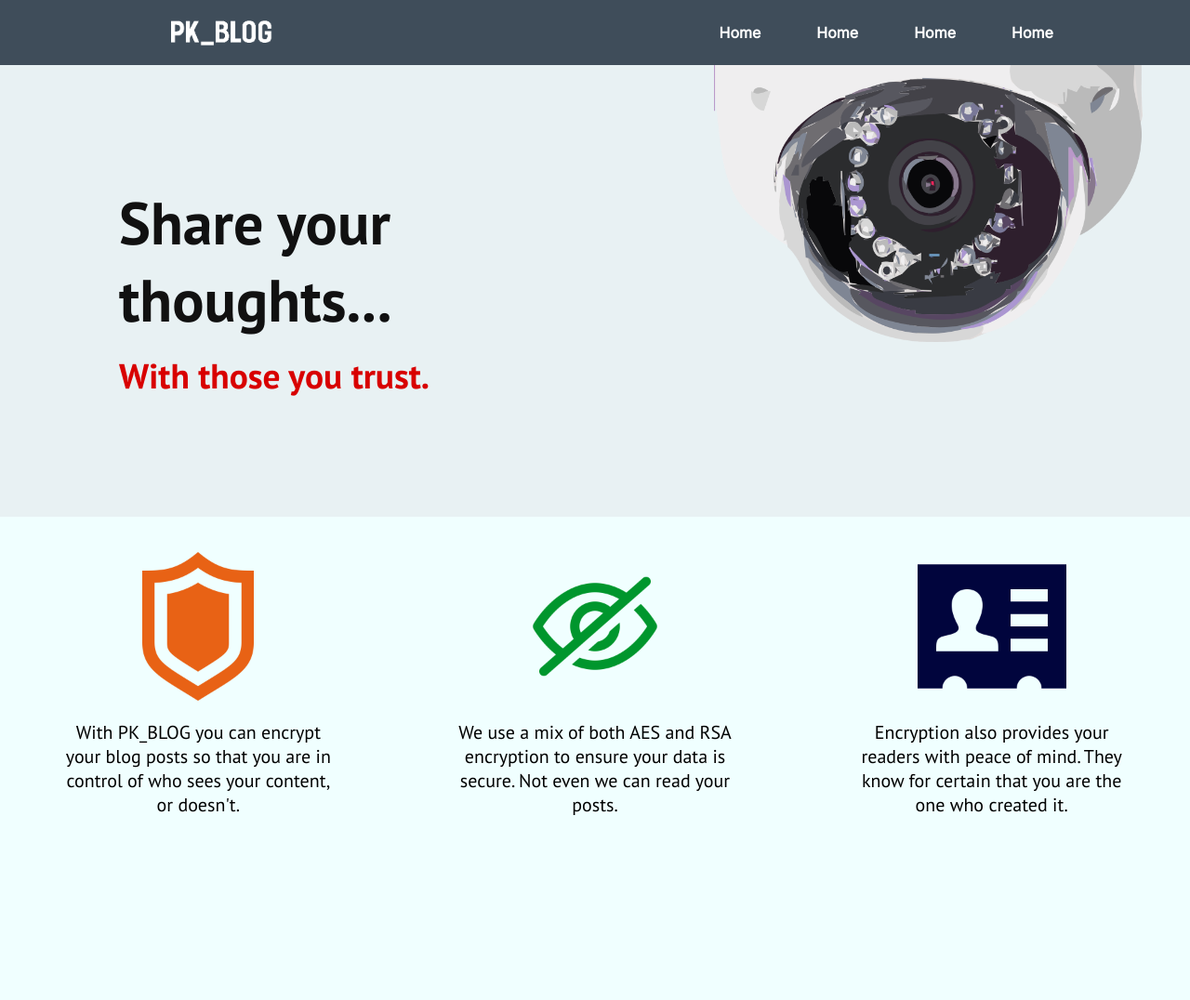
After one commit to CharlieWWW94/pk_blog, a Django app: page /blogs/home/ in a window 1280 px wide. The commit adds this page. Shown: the top 1076 px of the page at 93% size. Run offline with Django 4.2, Linux system fonts and the light colour scheme.

Commit message:
Add css design and layout to home page, add icons

```diff
--- a/blogs/urls.py
+++ b/blogs/urls.py
@@ -7,7 +7,8 @@ from django.contrib.staticfiles.urls import staticfiles_urlpatterns
 urlpatterns = [
     path('new_blog/', views.create_blog),
     path('all_blogs/', views.view_all),
-    path('blog/<str:id>', views.view_blog)
+    path('blog/<str:id>', views.view_blog),
+    path('home/', views.home),
 ]
 
 urlpatterns += staticfiles_urlpatterns()
--- a/blogs/views.py
+++ b/blogs/views.py
@@ -6,6 +6,9 @@ from enkrypt import BlogEncryptor, KeyEncryptor
 from .models import ProtectedBlog
 # Create your views here.
 
+def home(request):
+    #displays homepage
+    return render(request, 'blogs/home.html')
 
 
 
--- a/static/css/styles.css
+++ b/static/css/styles.css
@@ -1,4 +1,4 @@
-@import url('https://fonts.googleapis.com/css2?family=Inter&display=swap');
+@import url('https://fonts.googleapis.com/css2?family=Inter&family=PT+Sans:wght@400;700&display=swap');
 
 *{
     padding: 0;
@@ -7,9 +7,10 @@
 }
 
 header {
-    background-color: lightslategray;
+    background-color: rgb(63, 77, 90);
     font-family: 'Inter';
     font-weight: bold;
+    z-index: 1;
 }
 
 li {
@@ -20,6 +21,8 @@ a {
     color: white;
     text-decoration: none;
 }
+
+/* Navigation bar */
 
 .navbar {
     min-height: 70px;
@@ -33,11 +36,13 @@ a {
     display: flex;
     justify-content: space-between;
     align-items: center;
+    margin-right: 10%;
     gap: 60px;
 }
 
 .logo {
     margin-top: 10px;
+    margin-left: 160px;
     max-width: 7rem;
 }
 
@@ -64,7 +69,74 @@ a {
     background-color: white;
 }
 
-@media(max-width:768px) {
+/* Hero section */
+
+.hero {
+    display: flex;
+    flex-direction: row;
+    flex-wrap: wrap;
+    align-items: space-around;
+    z-index: -2;
+}
+
+.hero-image {
+    flex: 1;
+    margin-top: -11rem;
+    z-index: -1;
+}
+
+.cctv {
+    max-width: 90%;
+    min-width: 4rem;
+    text-align: center;
+}
+
+.headline {
+    flex: 1;
+    justify-content: center;
+    margin: 10% 10% 10% 10%;
+    font-family: 'PT Sans', sans-serif;
+    font-size: xx-large;
+    color: rgb(17, 17, 17)
+}
+
+.accent {
+    color: rgb(216, 0, 0);
+    padding-top: 1rem;
+}
+
+/* Info section */
+
+body {
+    background-color: rgb(232, 241, 243);
+}
+
+.info-block {
+    display:flex;
+    flex-direction: row;
+    flex-wrap: wrap;
+    background-color: azure;
+    padding-bottom: 80%;
+    font-family: 'PT Sans', sans-serif;
+    font-weight: 400;
+    font-size: 20px;
+}
+
+.info {
+    flex:1;
+    justify-content: center;
+    text-align: center;
+    padding: 3% 5%;
+}
+
+.icon {
+    max-width: 10rem;
+    padding-bottom: 5%;
+}
+
+/* Changes for mobile compatibility */
+
+@media(max-width:1020px) {
     .hamburger{
         display: block;
     }
@@ -87,7 +159,7 @@ a {
         top: 70px;
         gap: 0;
         flex-direction: column;
-        background-color: lightslategray;
+        background-color: rgb(63, 77, 90);
         width: 100%;
         text-align: center;
         transition: 0.3s;
@@ -100,4 +172,29 @@ a {
     .nav-menu.active {
         left: 0;
     }
+
+    .logo {
+        margin-left: 15px;
+    }
+
+    .hero {
+        flex-direction: column;
+    }
+
+    .hero-image {
+        max-width: 40%;
+        margin-top: -4rem;
+        order: 1;
+    }
+
+    .cctv {
+        max-width: 100%;
+
+    }
+
+    .headline {
+        order: 2;
+        font-size: xx-large;
+        margin: auto auto auto auto auto;
+    }
 }
--- a/templates/base.html
+++ b/templates/base.html
@@ -6,7 +6,7 @@
     <meta charset="UTF-8">
     <meta http-equiv="X-UA-Compatible" content="IE=edge">
     <meta name="viewport" content="width=device-width, initial-scale=1.0">
-    <link rel="stylesheet" href="{% static 'css/styles.css' %}">
+
     <title>Document</title>
 </head>
 <body>
--- /dev/null
+++ b/templates/blogs/home.html
@@ -0,0 +1,27 @@
+{% extends '../base.html' %}
+{% block content %}
+{% load static %}
+<div class = "hero">
+    <div class = 'headline'>
+        <h1>Share your thoughts...</h1>
+        <h3 class="accent">With those you trust.</h3>
+    </div>
+    <div class = "hero-image">
+        <img class = "cctv" src="{% static 'images/camera.png'%}">
+    </div>
+</div>
+<div class="info-block">
+    <div class="info">
+        <img class="icon" src="{% static 'images/shield.png' %}">
+        <p>With PK_BLOG you can encrypt your blog posts so that you are in control of who sees your content, or doesn't.</p>
+    </div>
+    <div class="info">
+        <img class="icon" src="{% static 'images/eye.png' %}">
+        <p>We use a mix of both AES and RSA encryption to ensure your data is secure. Not even we can read your posts.</p>
+    </div>
+    <div class="info">
+        <img class="icon" src="{% static 'images/card.png' %}">
+        <p>Encryption also provides your readers with peace of mind. They know for certain that you are the one who created it.</p>
+    </div>
+</div>
+{% endblock %}
```
Also changed, not shown: static/images/camera.png (added), static/images/card.png (added), static/images/eye.png (added), static/images/shield.png (added).
